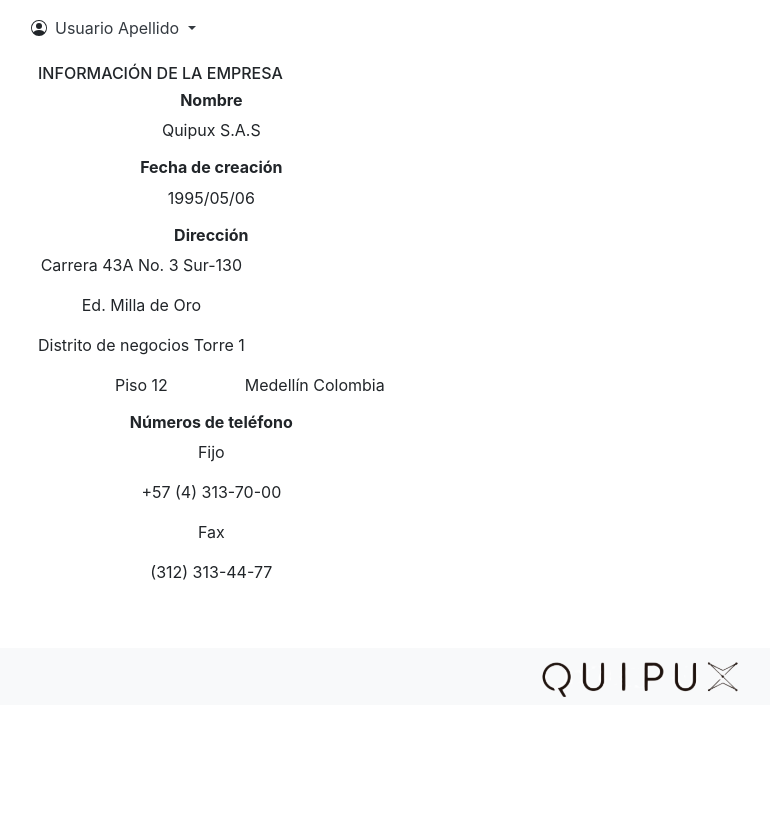
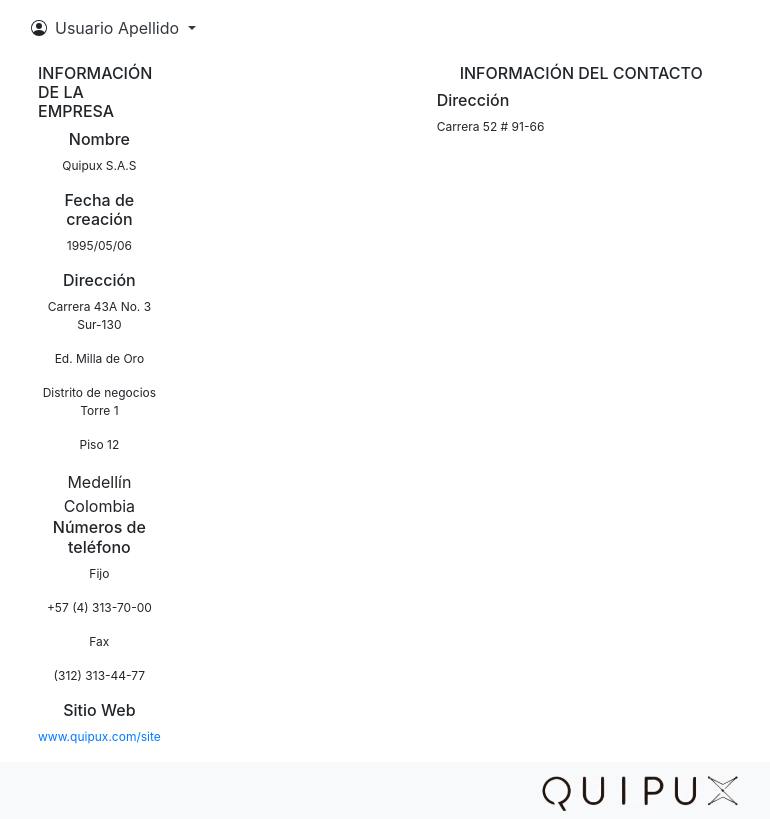
Before and after one commit to AlejoGomezQ/RetoQuipux, a Vue app: page /empresas in a window 1280 px wide. Shown: the whole page, without its empty margins (0-770 px from the left). Built offline with nearby package versions, Linux system fonts and the light colour scheme.

Commit message:
Inicio pagina empresas

```diff
--- a/src/App.vue
+++ b/src/App.vue
@@ -13,12 +13,3 @@
   }
 }
 </script>
-
-<style>
-  main-layout {
-    width: 100%;
-    margin-left: 0;
-    margin-right: 0;
-    padding: 0;
-  }
-</style>
--- /dev/null
+++ b/src/components/empresa/InfoContacto.vue
@@ -0,0 +1,34 @@
+<template>
+    <div class="row">
+            <div class="col-12 col-lg-6">
+                <div class="container-fluid bg-white mt-2 ml-2">
+                    <h6 class="text-align-start">INFORMACIÓN DEL CONTACTO</h6>
+                </div>
+                <div class="d-inline-block">
+                    <h6>Dirección</h6>
+                    <p>{{ this.contact.default.direccion[0] }}</p>
+                </div>
+            </div>
+            <div class="col-12 col-lg-6">
+
+            </div>
+    </div>
+</template>
+
+<script>
+import * as infoContact from '@/jsonfiles/info-contacto.json'
+
+export default {
+    name: 'info-contacto',
+
+    data() {
+        return {
+            contact: infoContact
+        }
+    }
+}
+</script>
+
+<style scoped>
+
+</style>
--- /dev/null
+++ b/src/components/empresa/InfoEmpresa.vue
@@ -0,0 +1,63 @@
+<template>
+  <div class="container-fluid">
+    <div class="row">
+      <div class="col-12 col-lg-5">
+        <div class="container-fluid bg-white mt-2 ml-2">
+          <div>
+            <h6>INFORMACIÓN DE LA EMPRESA</h6>
+          </div>
+          <div class="d-inline-block text-center">
+            <h6 >Nombre</h6>
+            <p>Quipux S.A.S</p>
+            <h6 >Fecha de creación</h6>
+            <p>1995/05/06</p>
+            <h6 >Dirección</h6>
+            <div class="d-inline-block">
+                <p>Carrera 43A No. 3 Sur-130</p>
+                <p>Ed. Milla de Oro</p>
+                <p>Distrito de negocios Torre 1</p>
+                <p>Piso 12</p>
+            </div>
+            <div class="d-inline-block">
+                {{ this.info.default.direccion[1] }}
+            </div>
+            <h6>Números de teléfono</h6>
+            <div class="d-inline-block">
+                <p>Fijo</p>
+                <p>{{ this.info.default.telefonos[0].fijo }}</p>
+                <p>Fax</p>
+                <p>{{ this.info.default.telefonos[1].cel }}</p>
+            </div>
+                <h6>Sitio Web</h6>
+                <p><a href="www.quipux.com/site">www.quipux.com/site</a></p>
+          </div>
+        </div>
+      </div>
+      <div class="col-12 col-lg-7"></div>
+    </div>
+  </div>
+</template>
+
+<script>
+import * as InfoContacto from "@/jsonfiles/info-contacto.json";
+
+export default {
+    name: 'info-empresa',
+
+    data() {
+    return {
+      info: InfoContacto,
+    };
+  },
+}
+</script>
+
+<style>
+h6 {
+    font-weight: bold;
+}
+
+h6, p {
+    font-size: 12px;
+}
+</style>
--- a/src/components/general/ToggleMenu.vue
+++ b/src/components/general/ToggleMenu.vue
@@ -1,12 +1,14 @@
 <template>
-    <div>
-
-    </div>
+  <div class="wrapper">
+</div>
 </template>
 
 <script>
+export default {
+  name: "toggle-menu",
+};
+</script>
 
-export default {
-    name: 'toggle-menu'
-}
-</script>
+<style scoped>
+
+</style>
--- a/src/components/homecomponents/LinksComponents.vue
+++ b/src/components/homecomponents/LinksComponents.vue
@@ -50,4 +50,12 @@
 p > small {
   color: #666;
 }
+
+p {
+  height: 4em;
+}
+
+button {
+  width: 150px;
+}
 </style>
--- a/src/layouts/MainLayout.vue
+++ b/src/layouts/MainLayout.vue
@@ -20,8 +20,6 @@
         ToggleMenu,
         HeaderQuipux,
         FooterQuipux
-
-
     }
 }
 </script>
--- a/src/views/Empresas.vue
+++ b/src/views/Empresas.vue
@@ -1,51 +1,27 @@
 <template>
-  <div class="container-fluid">
-    <div class="row">
-      <div class="col-12 col-lg-5">
-        <div class="container-fluid bg-white mt-2 ml-2">
-          <div class="font-weight-bold">
-            <h6>INFORMACIÓN DE LA EMPRESA</h6>
-          </div>
-          <div class="d-inline-block text-center pb-5">
-            <h6 class="font-weight-bold">Nombre</h6>
-            <p>Quipux S.A.S</p>
-            <h6 class="font-weight-bold">Fecha de creación</h6>
-            <p>1995/05/06</p>
-            <h6 class="font-weight-bold">Dirección</h6>
-            <div class="d-inline-block">
-                <p>Carrera 43A No. 3 Sur-130</p>
-                <p>Ed. Milla de Oro</p>
-                <p>Distrito de negocios Torre 1</p>
-                <p>Piso 12</p>
-            </div>
-            <div class="d-inline-block">
-                {{ this.info.default.direccion[1] }}
-            </div>
-            <h6 class="font-weight-bold">Números de teléfono</h6>
-            <div class="d-inline-block">
-                <p>Fijo</p>
-                <p>{{ this.info.default.telefonos[0].fijo }}</p>
-                <p>Fax</p>
-                <p>{{ this.info.default.telefonos[1].cel }}</p>
-            </div>
-          </div>
-        </div>
-      </div>
-      <div class="col-12 col-lg-7"></div>
+  <div class="row">
+    <div class="col-12 col-lg-4">
+      <info-empresa/>
     </div>
+    <div class="col-12 col-lg-8">
+      <info-contacto/>
+    </div>
+
   </div>
 </template>
 
 <script>
-import * as InfoContacto from "@/jsonfiles/info-contacto.json";
+import InfoEmpresa from '@/components/empresa/InfoEmpresa'
+import InfoContacto from '@/components/empresa/InfoContacto'
+
 
 export default {
   name: "empresas",
 
-  data() {
-    return {
-      info: InfoContacto,
-    };
-  },
-};
+  components: {
+    InfoEmpresa,
+    InfoContacto
+  }
+
+}
 </script>
```
